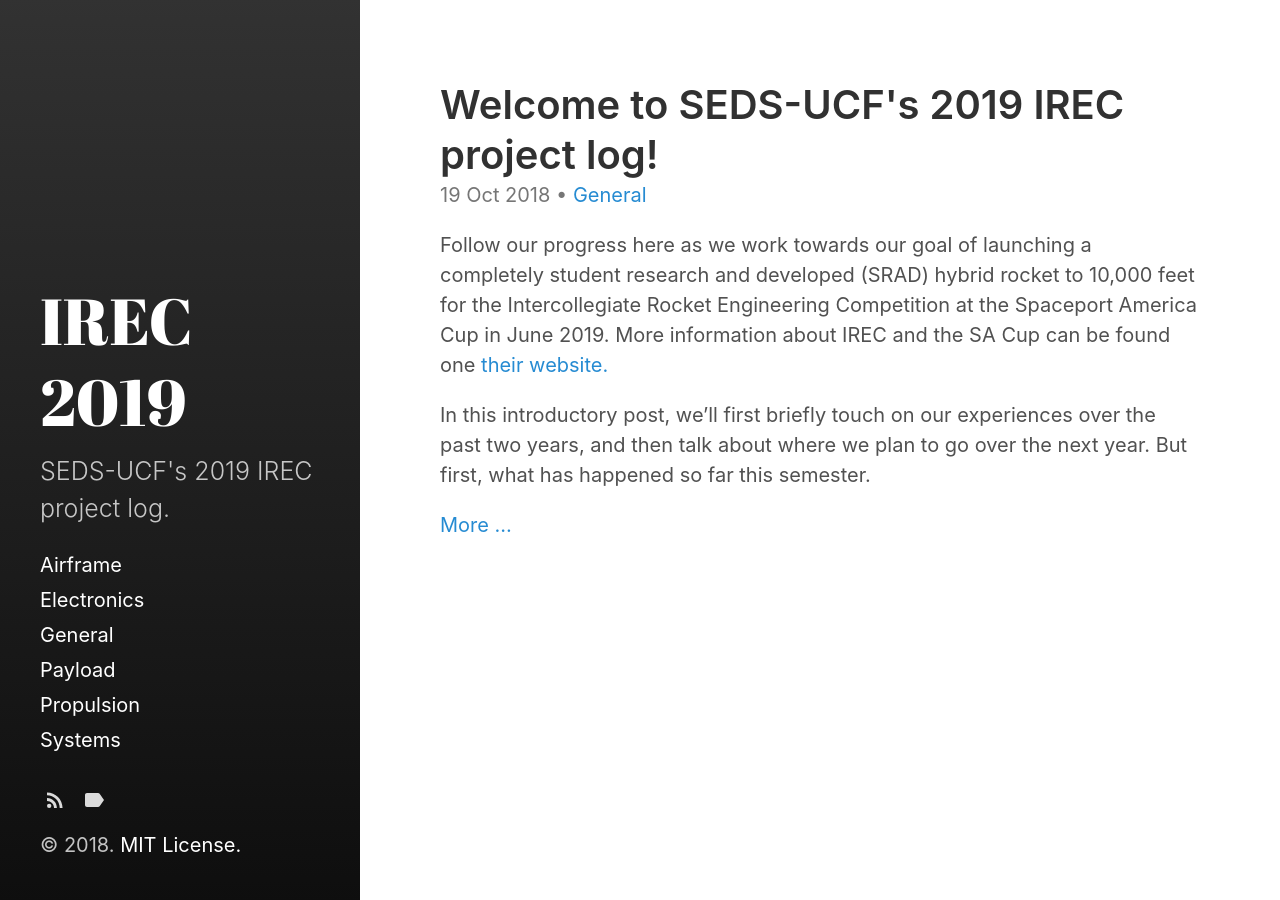
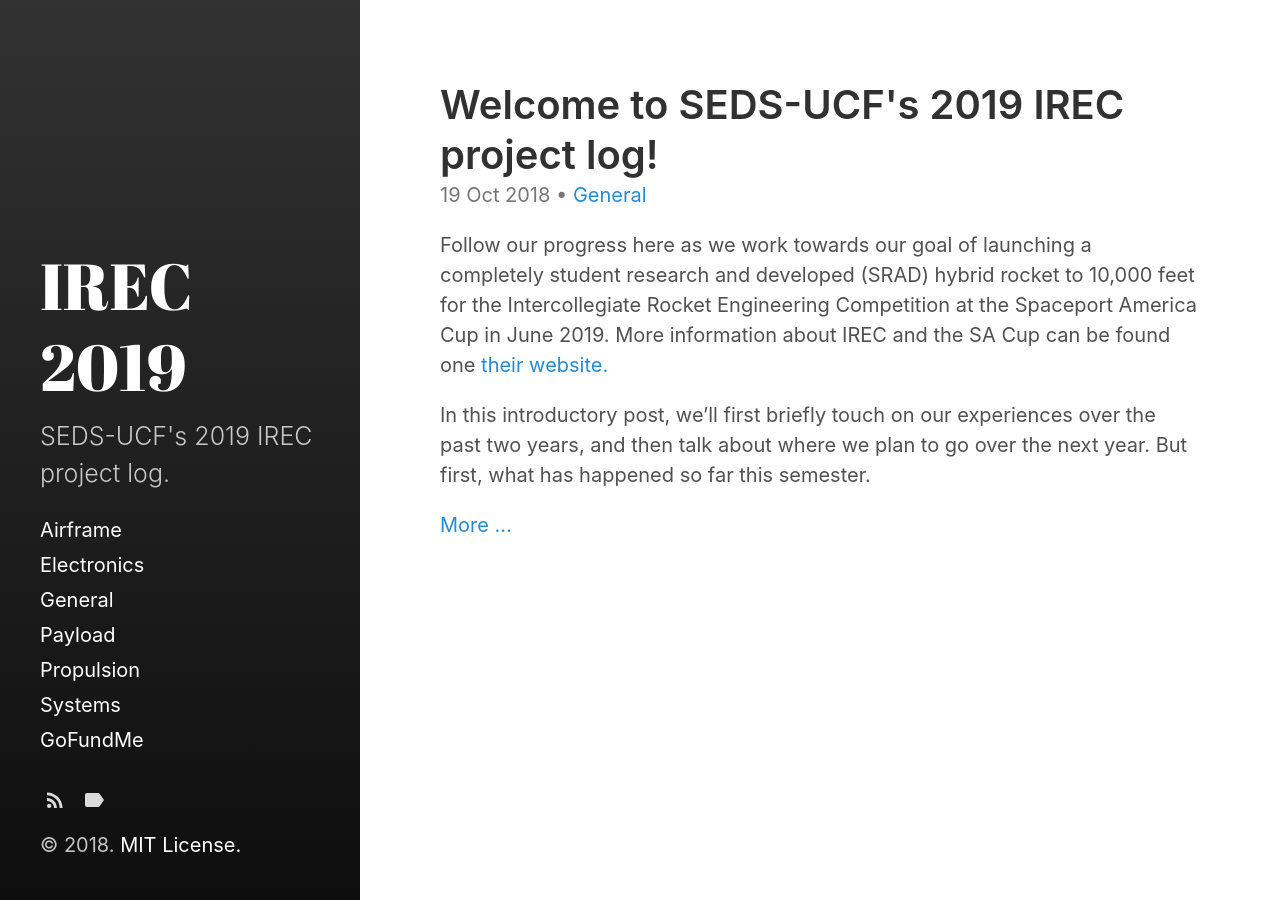
Before and after one commit to SEDS-UCF/IREC2019-project-log, a Jekyll site: the page built from index.html, in a window 1280 px wide. Built offline with Jekyll 4.4.1, drawn with Linux system fonts in a browser that asks for light colours; the list of posts is cut into pages by our own code.

Commit message:
Actually add the GoFundMe to the sidebar.

```diff
--- a/_includes/custom-nav-links.html
+++ b/_includes/custom-nav-links.html
@@ -1 +1,2 @@
 <!-- Optional additional links to insert in sidebar nav -->
+<a class="page-link" href="https://www.gofundme.com/sedsucf-irec-2019">GoFundMe</a>
```
